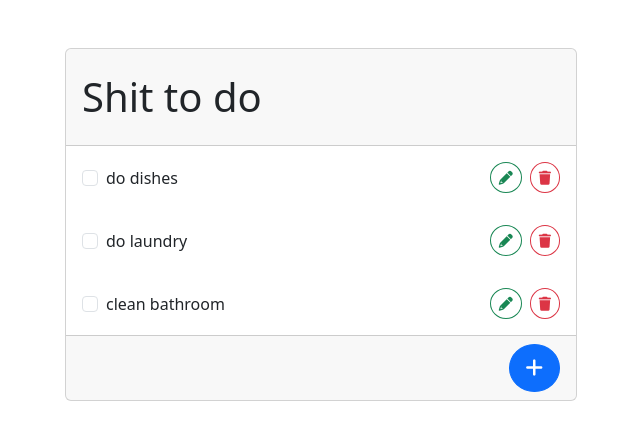
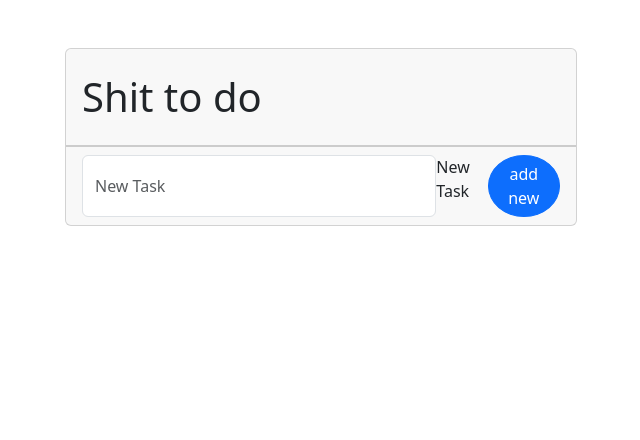
Before and after one commit to magswer/to-do, a Vue app: page / in a window 1280 px wide. Shown: the top 440 px of the page, without its empty margins (319-959 px from the left). Built offline with nearby package versions, Linux system fonts and the light colour scheme.

Commit message:
adding tasks from the main component

```diff
--- a/package.json
+++ b/package.json
@@ -11,7 +11,7 @@
     "@fortawesome/fontawesome-free": "^6.6.0",
     "bootstrap": "^5.3.3",
     "core-js": "^3.8.3",
-    "vue": "^3.2.13"
+    "vue": "^2.7.16"
   },
   "devDependencies": {
     "@babel/core": "^7.12.16",
--- a/public/index.html
+++ b/public/index.html
@@ -6,8 +6,8 @@
     <meta name="viewport" content="width=device-width,initial-scale=1.0">
     <link rel="icon" href="/rectangle-list-solid.svg">
     <link href="https://cdnjs.cloudflare.com/ajax/libs/font-awesome/6.0.0/css/all.min.css" rel="stylesheet">
-
-
+    <!-- <link href="https://cdn.jsdelivr.net/npm/bootstrap@5.3.0-alpha1/dist/css/bootstrap.min.css" rel="stylesheet">
+    <script src="https://cdn.jsdelivr.net/npm/bootstrap@5.3.0-alpha1/dist/js/bootstrap.bundle.min.js"></script> -->
     <title>To do</title>
   </head>
   <body>
--- a/src/App.vue
+++ b/src/App.vue
@@ -1,14 +1,38 @@
 <template>
-  <HelloWorld></HelloWorld>
+  <div>
+    <HelloWorld @openAddNewTaskModal="openAddNewTaskModal" />
+    <AddNewTaskModal v-if="isModalVisible" @task-added="addTask" @close="closeModal" />
+  </div>
 </template>
 
 <script>
 import HelloWorld from './components/HelloWorld.vue'
+import AddNewTaskModal from './modals/AddNewTaskModal.vue'
 
 export default {
   name: 'App',
+  id: 'app',
   components: {
-    HelloWorld
-  }
+    HelloWorld,
+    AddNewTaskModal
+  },
+  data() {
+    return {
+        isModalVisible: false
+      };
+    },
+    methods: {
+      openAddNewTaskModal() {
+      this.$emit('openAddNewTaskModal');
+    },
+    closeModal() {
+      this.isModalVisible = false; // Hide the modal
+    },
+      addTask(newTask) {
+        this.tasks.push(newTask); // Add new task to tasks array
+        this.closeModal(); // Close the modal after adding the task
+      }
+    }
 }
+
 </script>
--- a/src/components/HelloWorld.vue
+++ b/src/components/HelloWorld.vue
@@ -1,19 +1,30 @@
 <script>
+// import AddNewTaskModal from '../modals/AddNewTaskModal.vue';
+
 export default {
+  components: {
+    // AddNewTaskModal,
+  },
   data() {
     return {
-      tasks: [
-        'do dishes',
-        'do laundry',
-        'clean bathroom',
-      ],
+
+      tasks: JSON.parse(localStorage.getItem('tasks')) || [],
+      newTask: '',
     }
   },
   computed: {
 
   },
   methods:{
-
+      submitTask() {
+      if (this.newTask.trim()) {
+        this.tasks.push(this.newTask);
+        this.newTask = '';
+        localStorage.setItem('tasks', JSON.stringify(this.tasks));
+      } else {
+        alert('Please enter a task');
+      }
+    },
   }
 }
 </script>
@@ -42,9 +53,15 @@ export default {
       </div>
 
       <div class="card-footer d-flex justify-content-end">
-        <button type="button" class="btn btn-lg btn-primary">
-          <i class="fa-solid fa-plus"></i>
-        </button>
+        <input
+            v-model="newTask"
+            type="text"
+            class="form-control"
+            id="newTask"
+            placeholder="New Task"
+          />
+          <label for="newTask">New Task</label>
+          <button type="button" class="btn btn-primary" @click="submitTask">add new </button>
       </div>
     </div>
   </div>
--- a/src/main.js
+++ b/src/main.js
@@ -1,8 +1,8 @@
-import { createApp } from 'vue'
-import App from './App.vue'
-import 'bootstrap/dist/css/bootstrap.min.css';
-import 'bootstrap/dist/js/bootstrap.bundle.min.js';
+import Vue from 'vue'; // Import Vue
+import App from './App.vue'; // Import your main App component
+import 'bootstrap/dist/css/bootstrap.min.css'; // Bootstrap CSS
+import 'bootstrap/dist/js/bootstrap.bundle.min.js'; // Bootstrap JS
 
-
-
-createApp(App).mount('#app')
+new Vue({
+  render: h => h(App), // Render the App component
+}).$mount('#app'); // Mount it to the #app element
--- /dev/null
+++ b/src/modals/AddNewTaskModal.vue
@@ -0,0 +1,50 @@
+<script>
+export default {
+  data() {
+    return {
+      newTask: ''
+    };
+  },
+  methods: {
+    submitTask() {
+      if (this.newTask.trim()) {
+        this.$emit('add-task', this.newTask); // Emit event to add new task
+        this.newTask = ''; // Reset the input field
+      } else {
+        alert('Please enter a task');
+      }
+    },
+    closeModal() {
+      this.$emit('close-modal'); // Emit close event to parent
+    }
+  }
+}
+</script>
+
+<template>
+  <div class="modal" tabindex="-1">
+  <div class="modal-dialog">
+    <div class="modal-content">
+      <div class="modal-header">
+        <h5 class="modal-title">Add new task</h5>
+        <button type="button" class="btn-close" data-bs-dismiss="modal" @click="closeModal" aria-label="Close"></button>
+      </div>
+      <div class="modal-body">
+          <input
+            v-model="newTask"
+            type="text"
+            class="form-control"
+            id="newTask"
+            placeholder="New Task"
+          />
+          <label for="newTask">New Task</label>
+
+      </div>
+      <div class="modal-footer">
+        <button type="button" class="btn btn-secondary" data-bs-dismiss="modal" @click="closeModal">Close</button>
+        <button type="button" class="btn btn-primary">Save</button>
+      </div>
+    </div>
+  </div>
+</div>
+</template>
```
Also changed, not shown: 1 other file (tests, documents, lock files or other folders).
